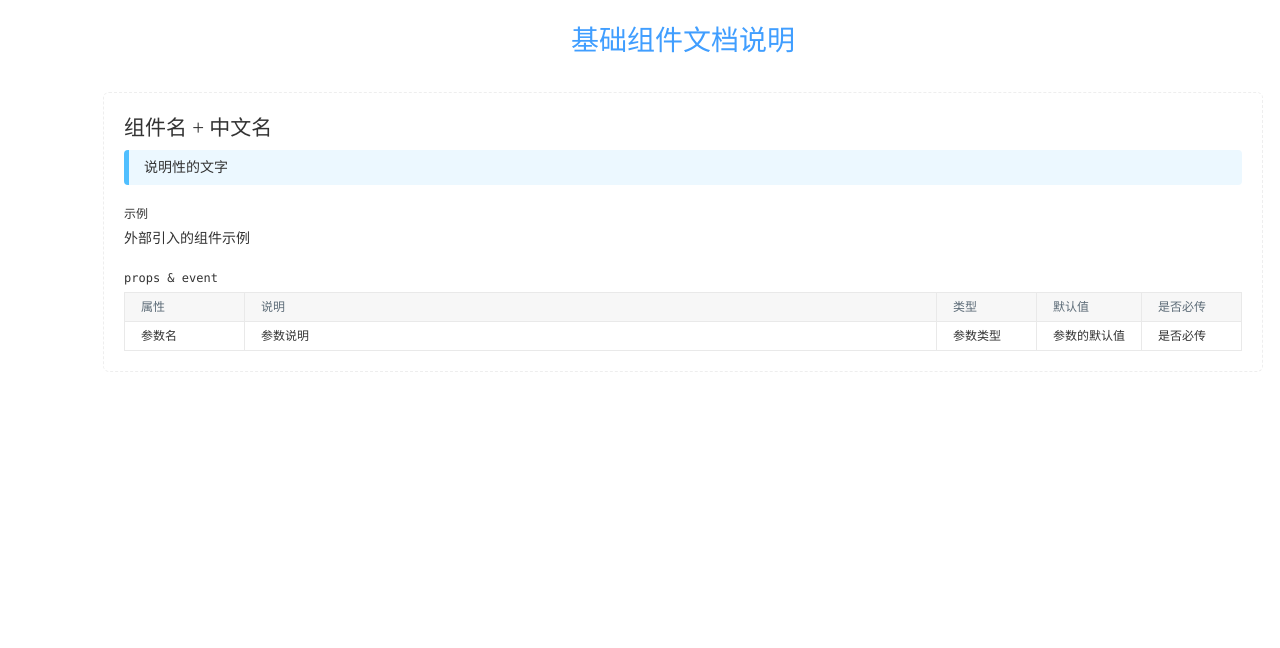
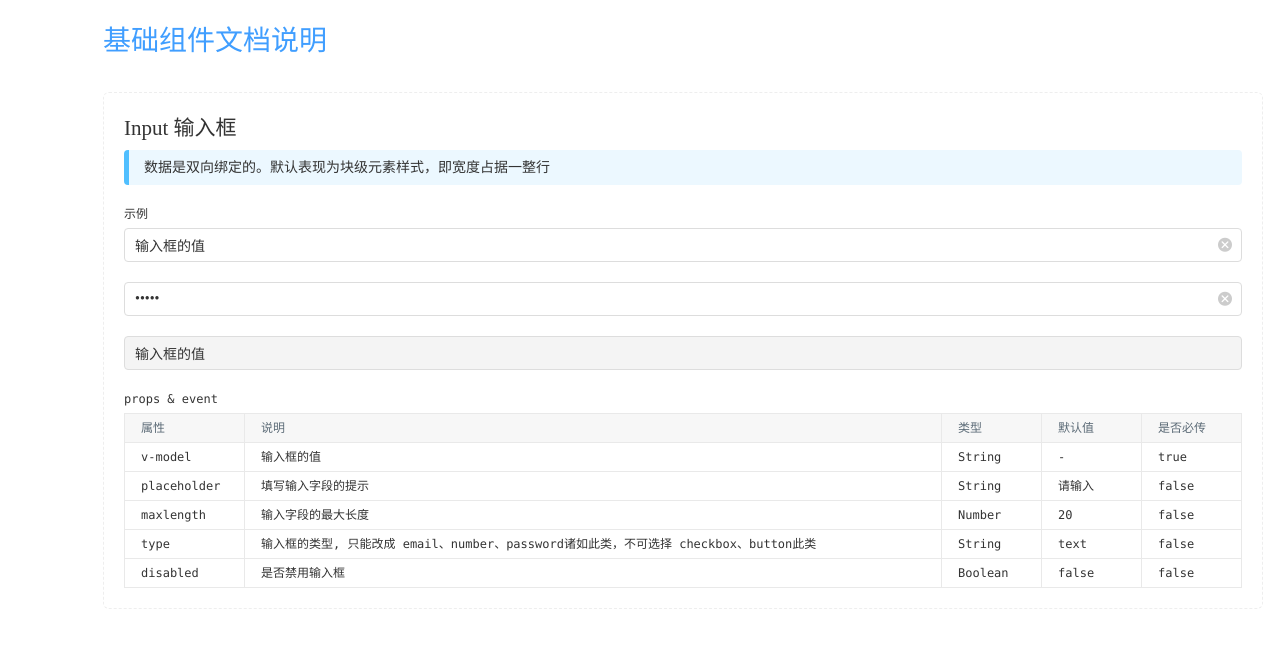
Before and after one commit to kule2018/qiaodaima.github.io, a Vue app: page / in a window 1280 px wide. Shown: the top 648 px of the page. Built offline with nearby package versions, Linux system fonts and the light colour scheme.

Commit message:
修改文档

```diff
--- a/examples/demo-input.vue
+++ b/examples/doc-input.vue
@@ -1,11 +1,12 @@
 <template>
   <DocItem :title="'Input 输入框'" :param="param">
     <div slot="tip">数据是双向绑定的。默认表现为块级元素样式，即宽度占据一整行</div>
-    <div slot="example">
+
+    <template slot="example">
       <Input v-model="value" :maxlength="10" />
       <Input v-model="value" :placeholder="'请输入密码'" :type="'password'" />
       <Input v-model="value" :disabled="true" />
-    </div>
+    </template>
   </DocItem>
 </template>
 
@@ -14,7 +15,7 @@
   import Input from '../src/components/input/main.vue';
 
   export default {
-    name: 'DemoInput',
+    name: 'DocInput',
     components: {
       DocItem,
       Input
@@ -64,11 +65,12 @@
   };
 </script>
 
-<style>
-  .doc-item {
-    padding: 20px;
-  }
+<style lang="scss" scoped>
   .input-item {
-    margin-bottom: 20px;;
+    margin-top: 20px;
+
+    &:first-child {
+      margin-top: 0;
+    }
   }
 </style>
--- a/examples/doc.vue
+++ b/examples/doc.vue
@@ -2,20 +2,17 @@
   <div class="doc-content">
     <h1>基础组件文档说明</h1>
 
-    <DocItem>
-      <div slot="tip">说明性的文字</div>
-      <div slot="example">外部引入的组件示例</div>
-    </DocItem>
+    <DocInput></DocInput>
   </div>
 </template>
 
 <script>
-  import DocItem from './doc-item.vue';
+  import DocInput from './doc-input.vue';
 
   export default {
     name: 'Doc',
     components: {
-      DocItem
+      DocInput
     }
   };
 </script>
--- a/src/router/index.js
+++ b/src/router/index.js
@@ -1,45 +1,17 @@
 import Vue from 'vue';
 import Router from 'vue-router';
+
 import Doc from '../../examples/doc.vue';
-import DemoLoading from '../../examples/demo-loading.vue';
-import DemoCheckbox from '../../examples/demo-checkbox.vue';
-import DemoRadio from '../../examples/demo-radio.vue';
-import DemoInput from '../../examples/demo-input.vue';
-import DemoDialog from '../../examples/demo-dialog.vue';
 
 Vue.use(Router);
 
 export default new Router({
+  mode: 'history',
   routes: [
     {
       path: '/',
       name: 'Doc',
       component: Doc
-    },
-    {
-      path: '/demo-loading',
-      name: 'DemoLoading',
-      component: DemoLoading
-    },
-    {
-      path: '/demo-checkbox',
-      name: 'DemoCheckbox',
-      component: DemoCheckbox
-    },
-    {
-      path: '/demo-radio',
-      name: 'DemoRadio',
-      component: DemoRadio
-    },
-    {
-      path: '/demo-input',
-      name: 'DemoInput',
-      component: DemoInput
-    },
-    {
-      path: '/demo-dialog',
-      name: 'DemoDialog',
-      component: DemoDialog
     }
   ]
 });
```
